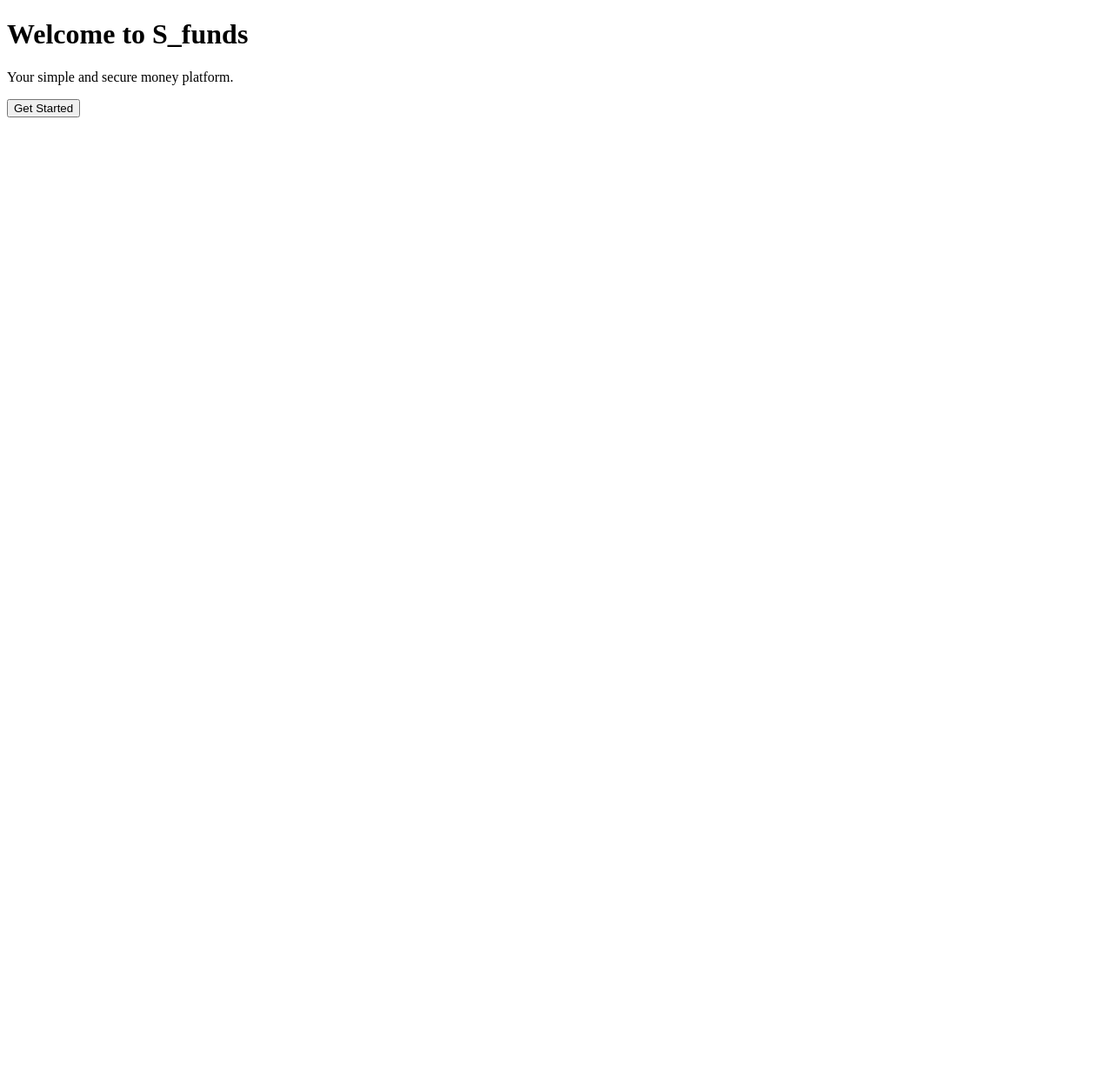
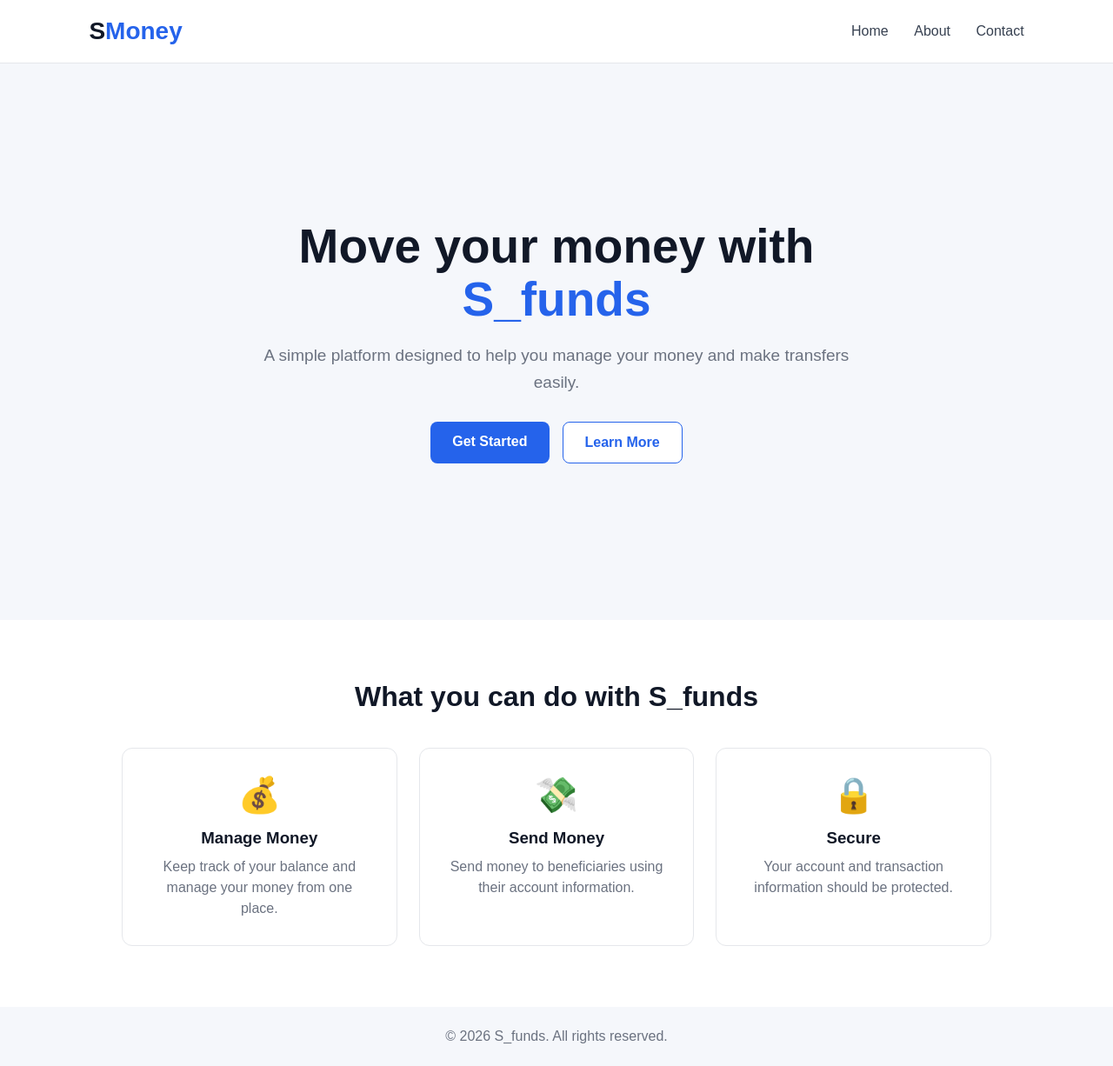
Before and after one commit to chikuamuse-jpg/S_FUNDS, a plain HTML site: page index.html in a window 1280 px wide. Shown: the whole page at 87% size. Before the commit the page ends 800 px from the top, so only its background shows below. Drawn offline with Linux system fonts and the light colour scheme.

Commit message:
Update index.html

```diff
--- a/index.html
+++ b/index.html
@@ -3,16 +3,283 @@
 <head>
     <meta charset="UTF-8">
     <meta name="viewport" content="width=device-width, initial-scale=1.0">
-    <title>S_funds</title>
+
+    <title>S_funds | Simple Money Platform</title>
+
+    <style>
+        * {
+            margin: 0;
+            padding: 0;
+            box-sizing: border-box;
+        }
+
+        body {
+            font-family: Arial, sans-serif;
+            background: #f5f7fb;
+            color: #111827;
+        }
+
+        header {
+            background: #ffffff;
+            padding: 20px 8%;
+            display: flex;
+            justify-content: space-between;
+            align-items: center;
+            border-bottom: 1px solid #e5e7eb;
+        }
+
+        .logo {
+            font-size: 28px;
+            font-weight: bold;
+            color: #111827;
+        }
+
+        .logo span {
+            color: #2563eb;
+        }
+
+        nav a {
+            text-decoration: none;
+            color: #374151;
+            margin-left: 25px;
+            font-weight: 500;
+        }
+
+        .hero {
+            min-height: 80vh;
+            display: flex;
+            justify-content: center;
+            align-items: center;
+            text-align: center;
+            padding: 40px 20px;
+        }
+
+        .hero-content {
+            max-width: 700px;
+        }
+
+        .hero h1 {
+            font-size: 55px;
+            line-height: 1.1;
+            margin-bottom: 20px;
+        }
+
+        .hero h1 span {
+            color: #2563eb;
+        }
+
+        .hero p {
+            font-size: 19px;
+            color: #6b7280;
+            line-height: 1.6;
+            margin-bottom: 30px;
+        }
+
+        .buttons {
+            display: flex;
+            justify-content: center;
+            gap: 15px;
+        }
+
+        .btn {
+            padding: 14px 25px;
+            border-radius: 8px;
+            text-decoration: none;
+            font-weight: bold;
+        }
+
+        .primary {
+            background: #2563eb;
+            color: white;
+        }
+
+        .secondary {
+            background: white;
+            color: #2563eb;
+            border: 1px solid #2563eb;
+        }
+
+        .features {
+            background: white;
+            padding: 70px 8%;
+        }
+
+        .features h2 {
+            text-align: center;
+            margin-bottom: 40px;
+            font-size: 32px;
+        }
+
+        .feature-grid {
+            display: grid;
+            grid-template-columns: repeat(3, 1fr);
+            gap: 25px;
+            max-width: 1000px;
+            margin: auto;
+        }
+
+        .feature {
+            padding: 30px;
+            border: 1px solid #e5e7eb;
+            border-radius: 12px;
+            text-align: center;
+        }
+
+        .feature h3 {
+            margin: 15px 0 10px;
+        }
+
+        .feature p {
+            color: #6b7280;
+            line-height: 1.5;
+        }
+
+        footer {
+            text-align: center;
+            padding: 25px;
+            color: #6b7280;
+            background: #f5f7fb;
+        }
+
+        @media (max-width: 700px) {
+
+            header {
+                padding: 18px 5%;
+            }
+
+            nav a {
+                margin-left: 10px;
+                font-size: 14px;
+            }
+
+            .hero h1 {
+                font-size: 40px;
+            }
+
+            .feature-grid {
+                grid-template-columns: 1fr;
+            }
+
+            .buttons {
+                flex-direction: column;
+            }
+        }
+    </style>
 </head>
 
 <body>
 
-    <h1>Welcome to S_funds</h1>
+<header>
 
-    <p>Your simple and secure money platform.</p>
+    <div class="logo">
+        S<span>Money</span>
+    </div>
 
-    <button>Get Started</button>
+    <nav>
+        <a href="#">Home</a>
+        <a href="#">About</a>
+        <a href="#">Contact</a>
+    </nav>
+
+</header>
+
+
+<section class="hero">
+
+    <div class="hero-content">
+
+        <h1>
+            Move your money with
+            <span>S_funds</span>
+        </h1>
+
+        <p>
+            A simple platform designed to help you manage
+            your money and make transfers easily.
+        </p>
+
+        <div class="buttons">
+
+            <a href="#" class="btn primary">
+                Get Started
+            </a>
+
+            <a href="#" class="btn secondary">
+                Learn More
+            </a>
+
+        </div>
+
+    </div>
+
+</section>
+
+
+<section class="features">
+
+    <h2>
+        What you can do with S_funds
+    </h2>
+
+    <div class="feature-grid">
+
+        <div class="feature">
+
+            <div style="font-size:40px;">💰</div>
+
+            <h3>
+                Manage Money
+            </h3>
+
+            <p>
+                Keep track of your balance and
+                manage your money from one place.
+            </p>
+
+        </div>
+
+
+        <div class="feature">
+
+            <div style="font-size:40px;">💸</div>
+
+            <h3>
+                Send Money
+            </h3>
+
+            <p>
+                Send money to beneficiaries using
+                their account information.
+            </p>
+
+        </div>
+
+
+        <div class="feature">
+
+            <div style="font-size:40px;">🔒</div>
+
+            <h3>
+                Secure
+            </h3>
+
+            <p>
+                Your account and transaction
+                information should be protected.
+            </p>
+
+        </div>
+
+    </div>
+
+</section>
+
+
+<footer>
+
+    © 2026 S_funds. All rights reserved.
+
+</footer>
 
 </body>
 </html>
```
